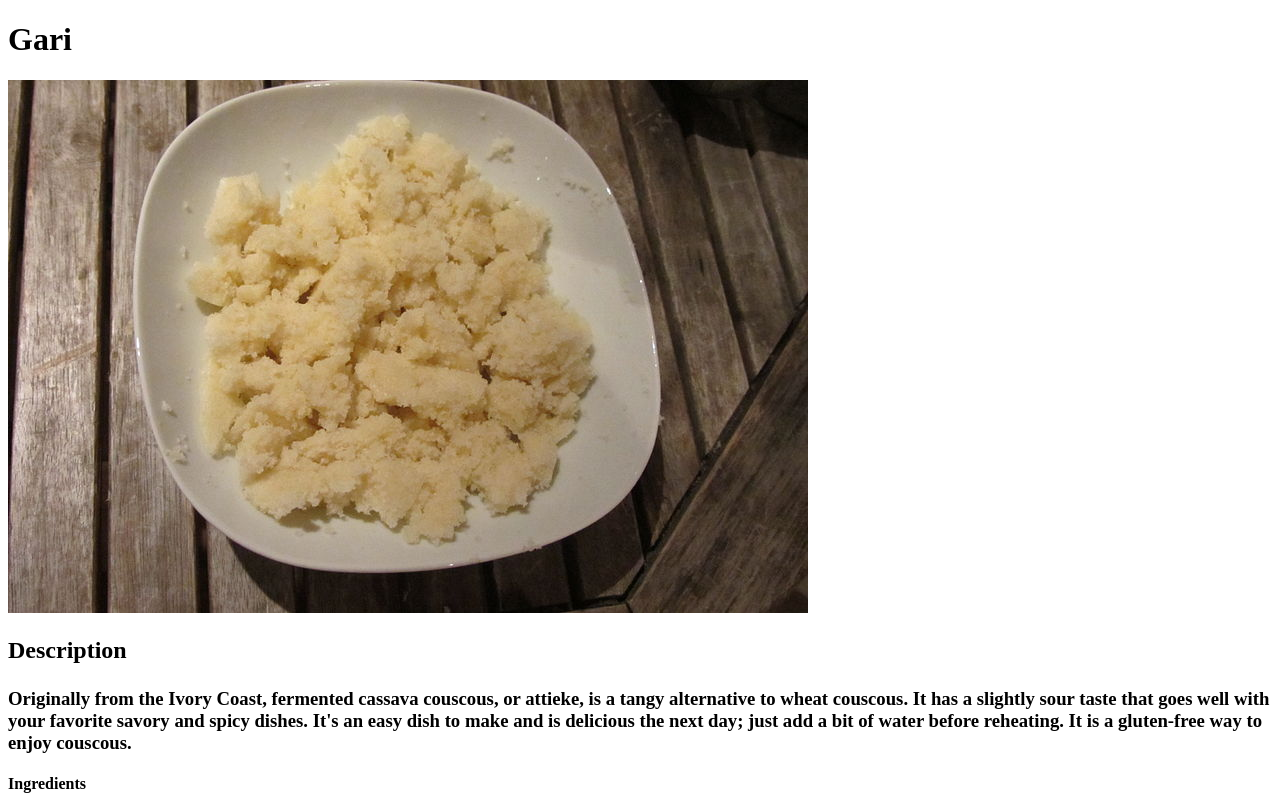
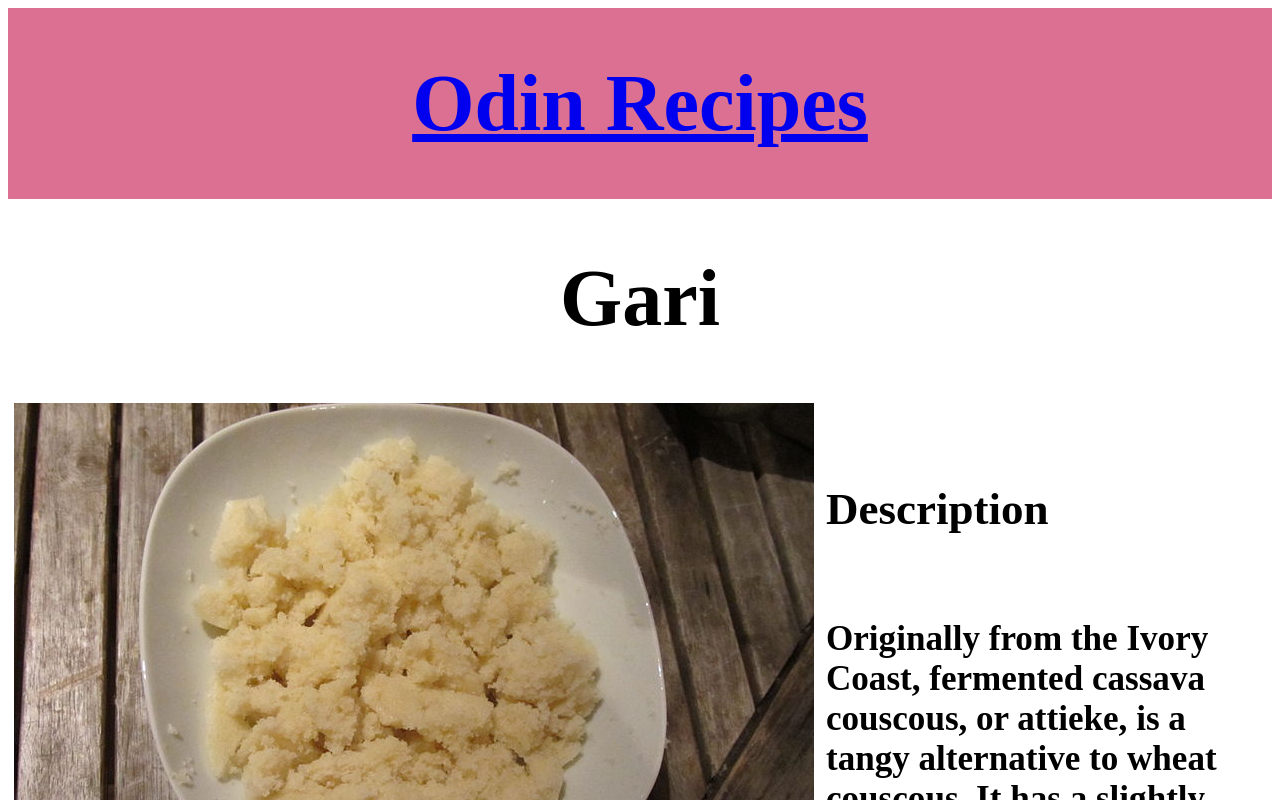
Before and after one commit to 12Curious/odin-recipes, a plain HTML site: page recipes/Attieke.html in a window 1280 px wide. Shown: the top 800 px of the page. Drawn offline with Linux system fonts and the light colour scheme.

Commit message:
New Attieke modification

```diff
--- a/recipes/Attieke.html
+++ b/recipes/Attieke.html
@@ -5,16 +5,33 @@
     <head>
 
         <meta charset="utf-8">
-
+        <link rel="stylesheet" href="index.css" />
     </head>
 
     <body>
+        <span>
+            <h1 class="about"><a href="../index.html">Odin Recipes</a></h1>
+         </span>
 
-           <p><h1>Gari</h1></p>
-           <p><img src="./800px-Attieke.jpeg"></p>
-           <p><h2>Description</p></h2>
-           <p><h3>Originally from the Ivory Coast, fermented cassava couscous, or attieke, is a tangy alternative to wheat couscous. It has a slightly sour taste that goes well with your favorite savory and spicy dishes. It's an easy dish to make and is delicious the next day; just add a bit of water before reheating. It is a gluten-free way to enjoy couscous.</h3></p>
-           <p><h4>Ingredients</h4></p>
+         <div class="title">
+            <h1>Gari</h1>
+         </div>
+
+        <dl>
+
+            <hl class="image"><img src="./800px-Attieke.jpeg"></hl>
+           <span class="image-text">
+            <p class="image-text one"><h2>Description</h2></p>
+            <p class="image-text two"><h3>Originally from the Ivory Coast, fermented cassava couscous, or attieke, is a tangy alternative to wheat couscous. It has a slightly sour taste that goes well with your favorite savory and spicy dishes. It's an easy dish to make and is delicious the next day; just add a bit of water before reheating. It is a gluten-free way to enjoy couscous.</h3></p>
+
+           </span>
+
+        </dl>
+
+        <div class="bottom-text">
+         <dt>
+
+            <p><h2>Ingredients</h2></p>
            <ul>
             <li>1 tablespoon vegetable oil</li>
             <li>¼ cup minced yellow onion</li>
@@ -28,8 +45,11 @@
             <li>1 (300 g) box attieke (cassava couscous)</li>
             <li>1 cup water</li>
             <li>2 tablespoons chopped fresh cilantro</li>
+          </ul>
 
-           </ul>
+         </dt>
+
+        <dd>
 
            <ol>
             <ul>
@@ -44,9 +64,11 @@
                 <li><strong>STEP 3</strong></li>
             </ul>
             <li>Remove the cover and fold the couscous with a spatula. Do not stir, as this will mash the couscous, just use a folding maneuver to mix the ingredients from the bottom upwards and let the couscous breathe to help the water evaporate. Top with chopped cilantro.</li>
+           </ol>
 
-        </ol>
+        </dd>
 
+        </div>
     </body>
 
     </html>
```
